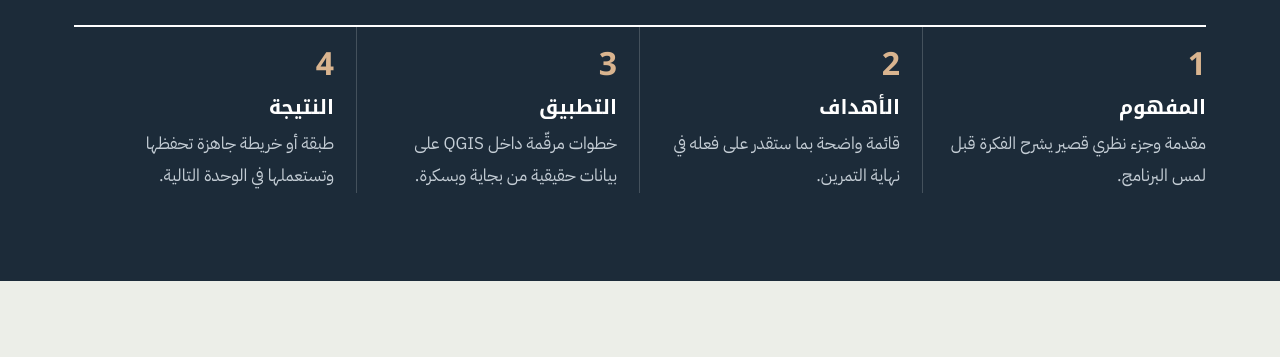
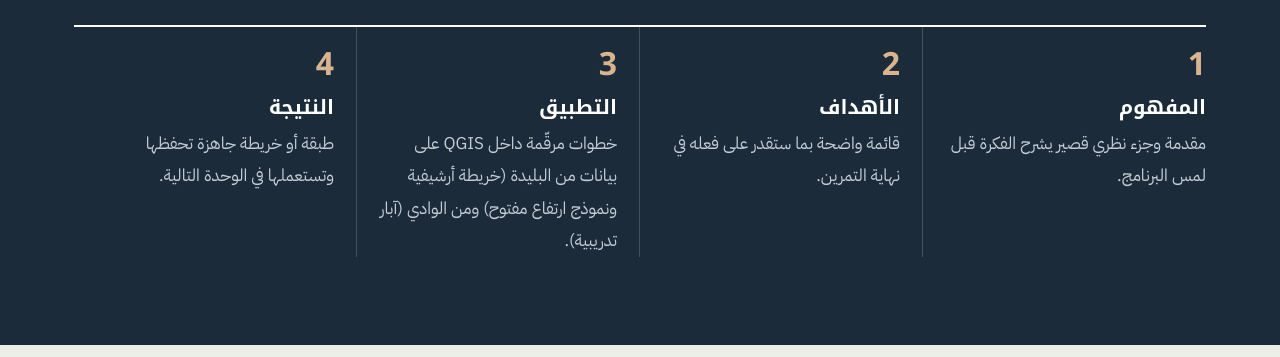
Before and after one commit to Easy2learnAI/qgis-course, a plain HTML site: page index.html in a window 1280 px wide. Shown: the part 2880-3237 px from the top of the page. Drawn offline with nearby package versions, Linux system fonts and the light colour scheme.

Commit message:
Home page: study areas Blida and El Oued

```diff
--- a/index.html
+++ b/index.html
@@ -4,7 +4,7 @@
 <meta charset="utf-8">
 <meta name="viewport" content="width=device-width, initial-scale=1">
 <title>دورة نظم المعلومات الجغرافية باستخدام QGIS و Google Earth</title>
-<meta name="description" content="دورة تأسيسية تطبيقية في QGIS و Google Earth: الإرجاع الجغرافي، البيانات الاتجاهية والشبكية، وتصميم الخرائط — ببيانات حقيقية من بجاية وبسكرة.">
+<meta name="description" content="دورة تأسيسية تطبيقية في QGIS و Google Earth: الإرجاع الجغرافي، البيانات الاتجاهية والشبكية، وتصميم الخرائط — ببيانات من البليدة والوادي.">
 <link rel="icon" href="assets/img/favicon.svg" type="image/svg+xml">
 <link rel="preconnect" href="https://fonts.googleapis.com"><link rel="preconnect" href="https://fonts.gstatic.com" crossorigin>
 <link href="https://fonts.googleapis.com/css2?family=IBM+Plex+Sans+Arabic:wght@400;500;600;700&family=Noto+Kufi+Arabic:wght@600;700;800&display=swap" rel="stylesheet">
@@ -74,7 +74,7 @@
       <ol class="flow">
         <li><h3>المفهوم</h3><p>مقدمة وجزء نظري قصير يشرح الفكرة قبل لمس البرنامج.</p></li>
         <li><h3>الأهداف</h3><p>قائمة واضحة بما ستقدر على فعله في نهاية التمرين.</p></li>
-        <li><h3>التطبيق</h3><p>خطوات مرقّمة داخل <span class="ltr">QGIS</span> على بيانات حقيقية من بجاية وبسكرة.</p></li>
+        <li><h3>التطبيق</h3><p>خطوات مرقّمة داخل <span class="ltr">QGIS</span> على بيانات من البليدة (خريطة أرشيفية ونموذج ارتفاع مفتوح) ومن الوادي (آبار تدريبية).</p></li>
         <li><h3>النتيجة</h3><p>طبقة أو خريطة جاهزة تحفظها وتستعملها في الوحدة التالية.</p></li>
       </ol>
     </div>
```
